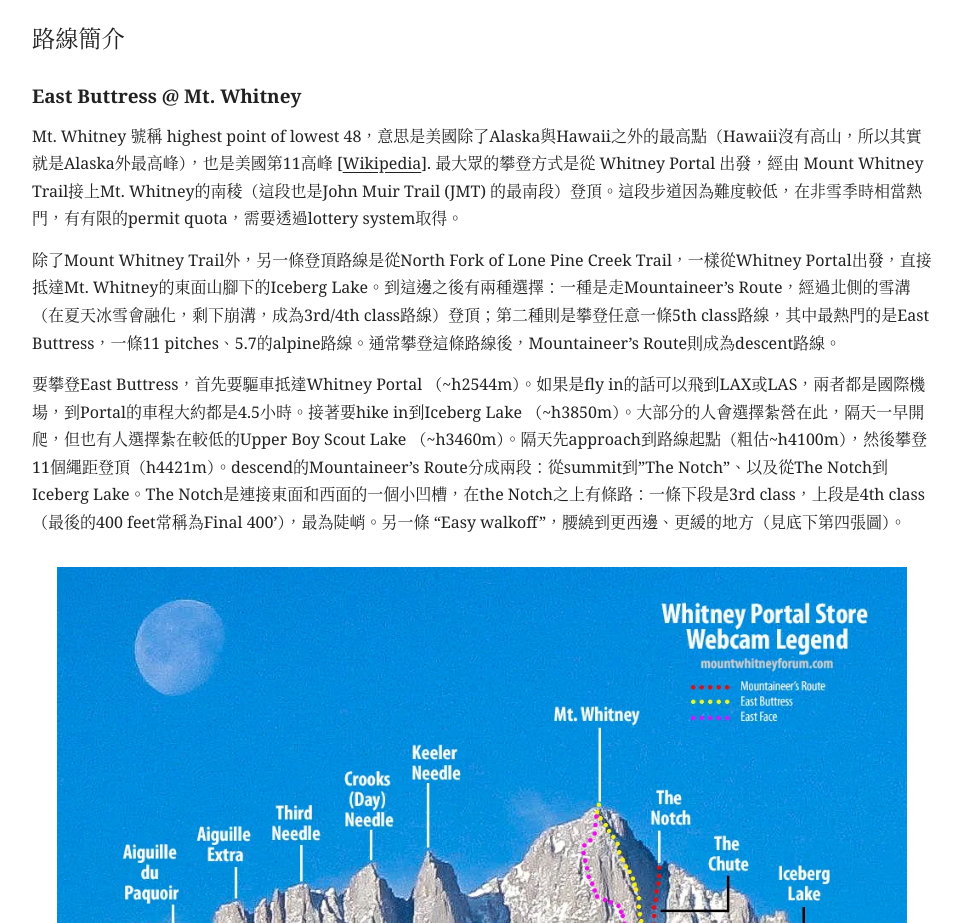
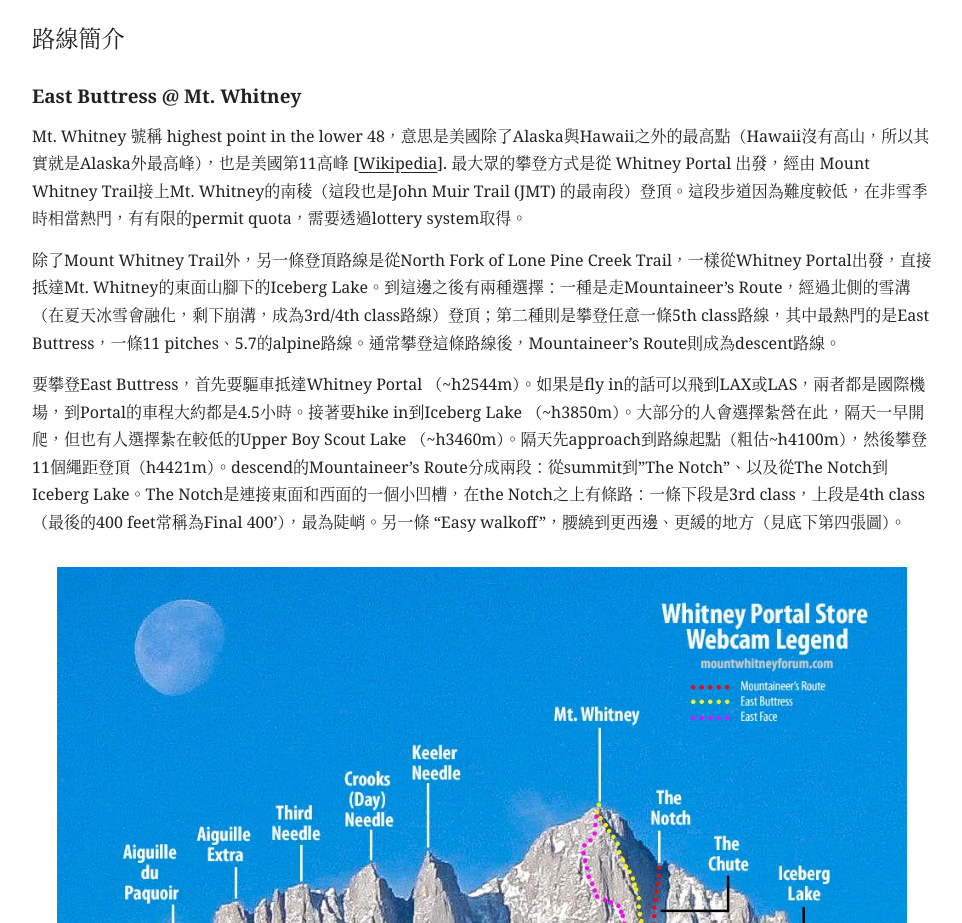
Before and after one commit to fhcwcsy/fhcwcsy.github.io, a plain HTML site: page trips/2026-california/index.html in a window 1280 px wide. Shown: the part 900-1823 px from the top of the page, without its empty margins (158-1120 px from the left). Drawn offline with Linux system fonts and the light colour scheme.

Commit message:
fix typo

```diff
--- a/trips/2026-california/index.html
+++ b/trips/2026-california/index.html
@@ -36,7 +36,7 @@
       <p>日期：2026/8/8-15 = D0-D7，D0和D7（主要）為交通天。</p>
       <h3 id="h.2o0s5og4ch50">路線簡介</h3>
       <h4 id="h.zx4j8xya7jw">East Buttress @ Mt. Whitney </h4>
-      <p>Mt. Whitney 號稱 highest point of lowest 48，意思是美國除了Alaska與Hawaii之外的最高點（Hawaii沒有高山，所以其實就是Alaska外最高峰），也是美國第11高峰 [<a href="https://www.google.com/url?q=https://en.wikipedia.org/wiki/List_of_the_highest_major_summits_of_the_United_States&amp;sa=D&amp;source=editors&amp;ust=1788047397091600&amp;usg=AOvVaw11lXf7AKJyXtPRzsavhzjC" rel="noopener noreferrer" target="_blank">Wikipedia</a>]. 最大眾的攀登方式是從 Whitney Portal 出發，經由 Mount Whitney Trail接上Mt. Whitney的南稜（這段也是John Muir Trail (JMT) 的最南段）登頂。這段步道因為難度較低，在非雪季時相當熱門，有有限的permit quota，需要透過lottery system取得。</p>
+      <p>Mt. Whitney 號稱 highest point in the lower 48，意思是美國除了Alaska與Hawaii之外的最高點（Hawaii沒有高山，所以其實就是Alaska外最高峰），也是美國第11高峰 [<a href="https://www.google.com/url?q=https://en.wikipedia.org/wiki/List_of_the_highest_major_summits_of_the_United_States&amp;sa=D&amp;source=editors&amp;ust=1788047397091600&amp;usg=AOvVaw11lXf7AKJyXtPRzsavhzjC" rel="noopener noreferrer" target="_blank">Wikipedia</a>]. 最大眾的攀登方式是從 Whitney Portal 出發，經由 Mount Whitney Trail接上Mt. Whitney的南稜（這段也是John Muir Trail (JMT) 的最南段）登頂。這段步道因為難度較低，在非雪季時相當熱門，有有限的permit quota，需要透過lottery system取得。</p>
       <p>除了Mount Whitney Trail外，另一條登頂路線是從North Fork of Lone Pine Creek Trail，一樣從Whitney Portal出發，直接抵達Mt. Whitney的東面山腳下的Iceberg Lake。到這邊之後有兩種選擇：一種是走Mountaineer’s Route，經過北側的雪溝（在夏天冰雪會融化，剩下崩溝，成為3rd/4th class路線）登頂；第二種則是攀登任意一條5th class路線，其中最熱門的是East Buttress，一條11 pitches、5.7的alpine路線。通常攀登這條路線後，Mountaineer’s Route則成為descent路線。</p>
       <p>要攀登East Buttress，首先要驅車抵達Whitney Portal （~h2544m）。如果是fly in的話可以飛到LAX或LAS，兩者都是國際機場，到Portal的車程大約都是4.5小時。接著要hike in到Iceberg Lake （~h3850m）。大部分的人會選擇紮營在此，隔天一早開爬，但也有人選擇紮在較低的Upper Boy Scout Lake （~h3460m）。隔天先approach到路線起點（粗估~h4100m），然後攀登11個繩距登頂（h4421m）。descend的Mountaineer’s Route分成兩段：從summit到”The Notch”、以及從The Notch到Iceberg Lake。The Notch是連接東面和西面的一個小凹槽，在the Notch之上有條路：一條下段是3rd class，上段是4th class（最後的400 feet常稱為Final 400’），最為陡峭。另一條 “Easy walkoff”，腰繞到更西邊、更緩的地方（見底下第四張圖）。</p>
       <p></p>
```
